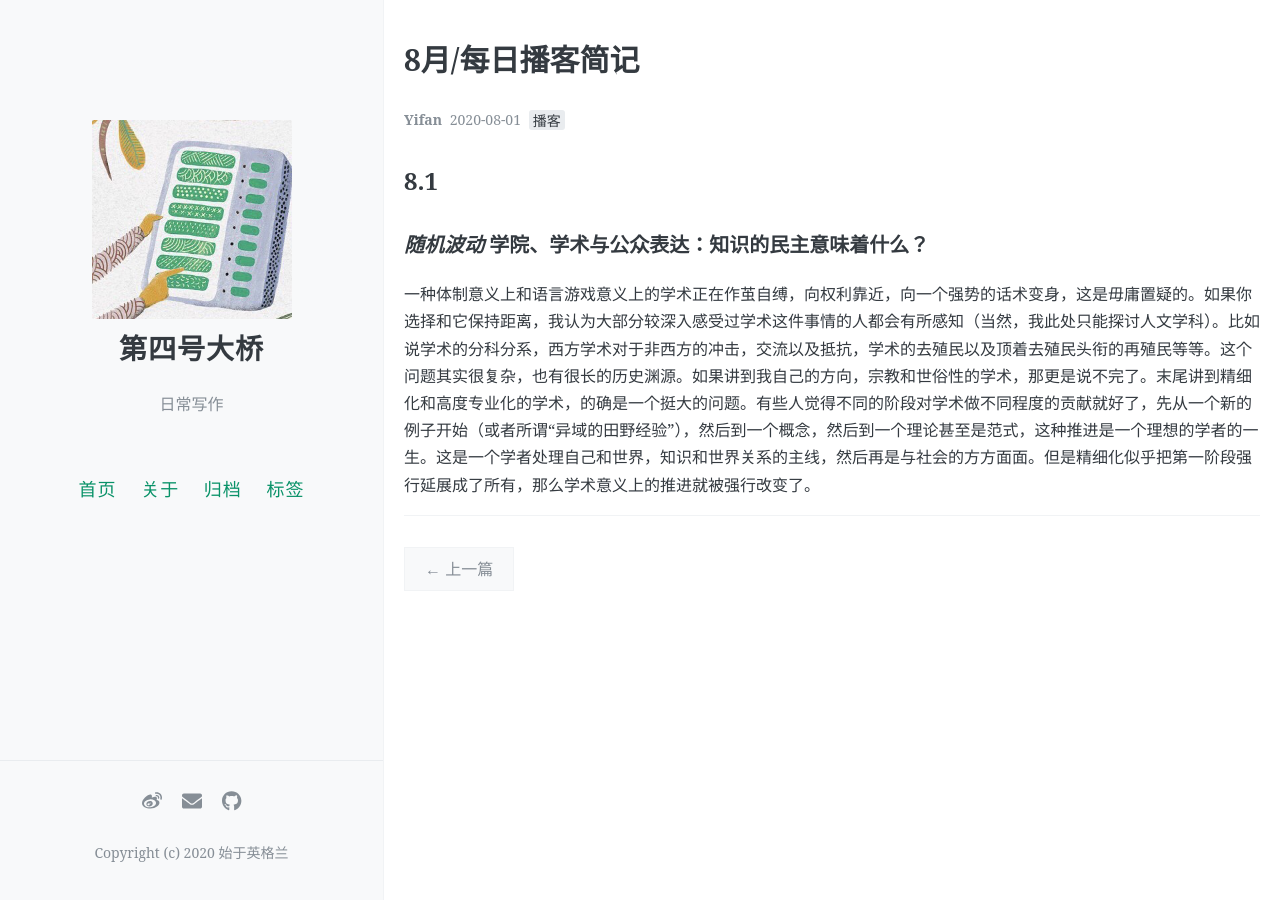
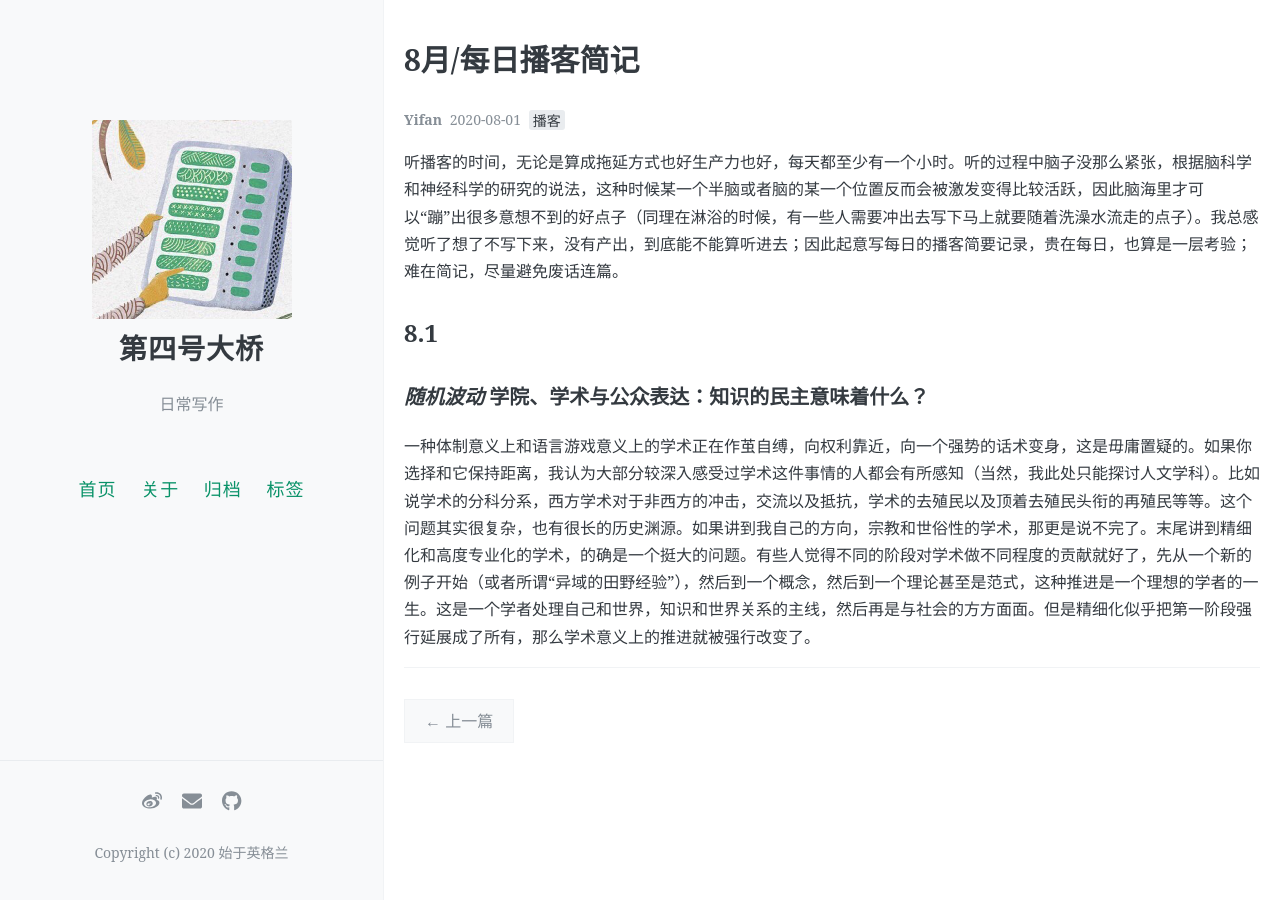
Before and after one commit to yifan0111/gincredible, a Jekyll site: the page built from _posts/2020-08-01-august-podcast.md, in a window 1280 px wide. Built offline with Jekyll 4.4.1, drawn with Linux system fonts in a browser that asks for light colours; comment, search, counter and statistics services are not loaded.

Commit message:
Update 2020-08-01-august-podcast.md

```diff
--- a/_posts/2020-08-01-august-podcast.md
+++ b/_posts/2020-08-01-august-podcast.md
@@ -6,6 +6,7 @@ pinned: true
 tags: [播客]
 author: Yifan
 ---
+听播客的时间，无论是算成拖延方式也好生产力也好，每天都至少有一个小时。听的过程中脑子没那么紧张，根据脑科学和神经科学的研究的说法，这种时候某一个半脑或者脑的某一个位置反而会被激发变得比较活跃，因此脑海里才可以“蹦”出很多意想不到的好点子（同理在淋浴的时候，有一些人需要冲出去写下马上就要随着洗澡水流走的点子）。我总感觉听了想了不写下来，没有产出，到底能不能算听进去；因此起意写每日的播客简要记录，贵在每日，也算是一层考验；难在简记，尽量避免废话连篇。
 
 ## 8.1
 
```
